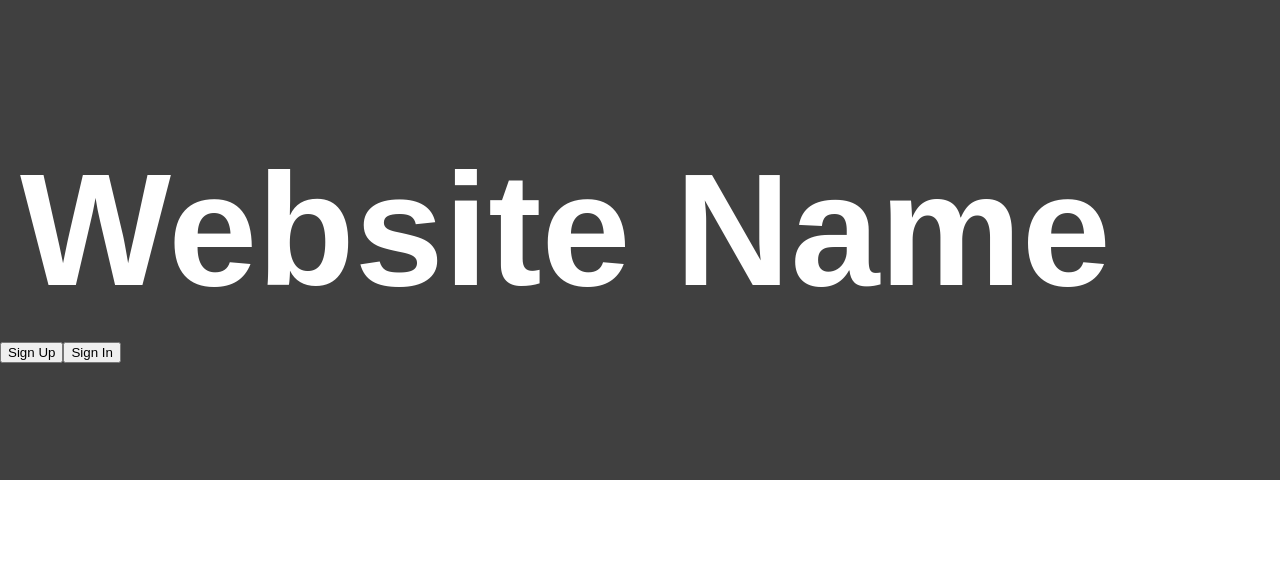
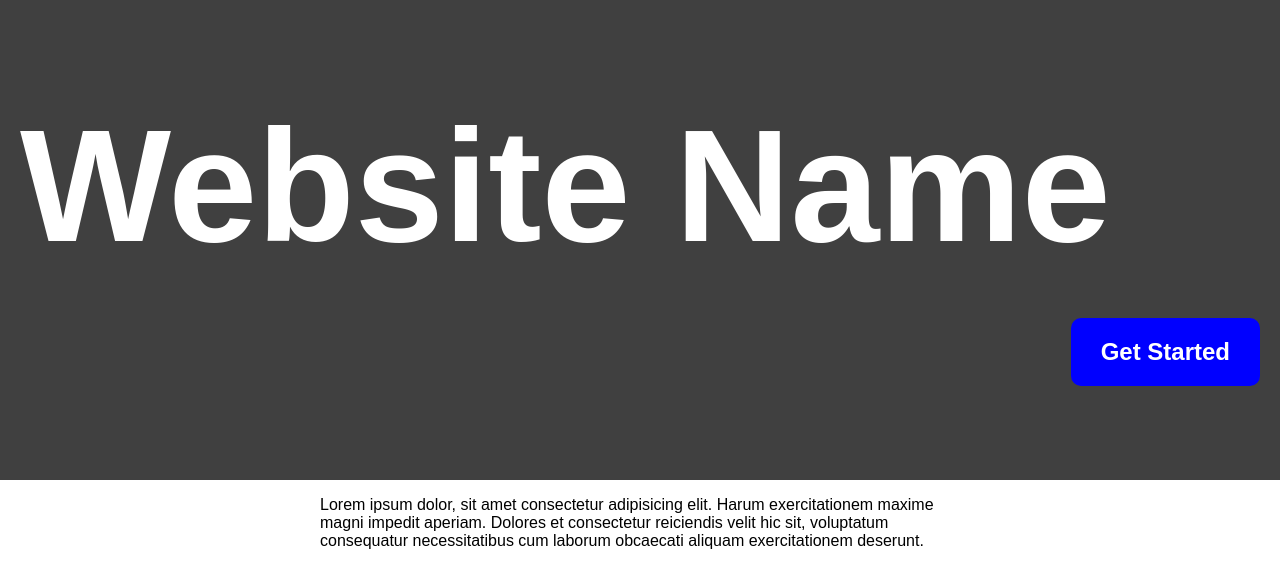
Before and after one commit to darida12321/DRP, a React (Create React App) app: page / in a window 1280 px wide. Shown: the top 588 px of the page. Built offline with nearby package versions, Linux system fonts and the light colour scheme.

Commit message:
made adjustments to layout of homePage

```diff
--- a/src/components/HomePage.jsx
+++ b/src/components/HomePage.jsx
@@ -2,12 +2,8 @@ import React from 'react';
 
 import '../styles/homePage.css';
 
-function signUpClicked() {
-  console.log('pressed sign up button');
-}
-
-function signInClicked() {
-  console.log('pressed sign in button');
+function startUpClicked() {
+  console.log('pressed start up button');
 }
 
 function HomePage() {
@@ -16,9 +12,11 @@ function HomePage() {
       <div className = "banner">
         <h1>Website Name</h1>
         <div className = "loginBoxes">
-          <button onClick = {signUpClicked}>Sign Up</button>
-          <button onClick = {signInClicked}>Sign In</button>
+          <button onClick = {startUpClicked}>Get Started</button>
         </div>
+      </div>
+      <div className = 'body'>
+        <p>Lorem ipsum dolor, sit amet consectetur adipisicing elit. Harum exercitationem maxime magni impedit aperiam. Dolores et consectetur reiciendis velit hic sit, voluptatum consequatur necessitatibus cum laborum obcaecati aliquam exercitationem deserunt.</p>
       </div>
     </div>
   );
--- a/src/styles/homePage.css
+++ b/src/styles/homePage.css
@@ -5,7 +5,7 @@
 
 .banner {
   background-color: #404040;
-  position: fixed;
+  color: white;
   height: 30rem;
   width: 100%;
   display: flex;
@@ -14,7 +14,30 @@
 }
 
 .banner > h1 {
-  color: white;
-  margin: 20px;
+  padding: 20px;
+  margin: 0;
   font-size: 10rem;
 }
+
+.loginBoxes {
+  display: flex;
+  justify-content: flex-end;
+  padding: 20px;
+}
+
+.loginBoxes > button {
+  background-color: blue;
+  color: white;
+  font-weight: bold;
+  font-size: 1.5rem;
+  border: 0;
+  border-radius: 10px;
+  padding: 30px;
+  padding-top: 20px;
+  padding-bottom: 20px;
+}
+
+.body {
+  width: 50%;
+  margin: auto;
+}
```
